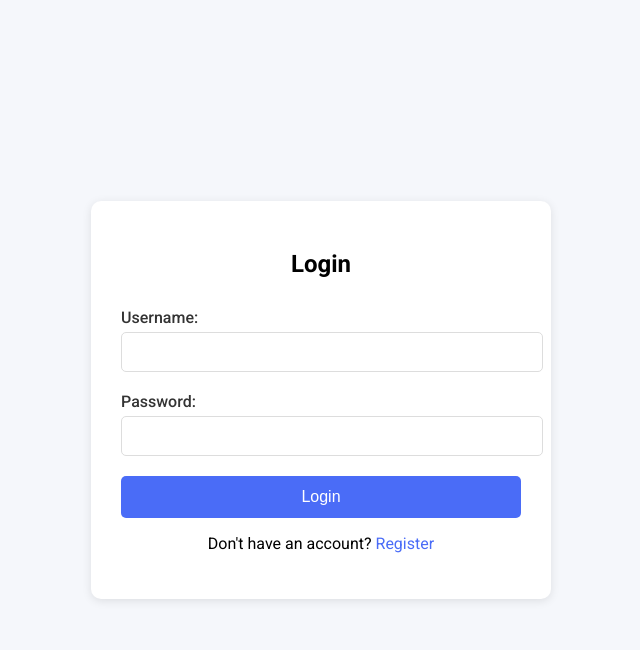
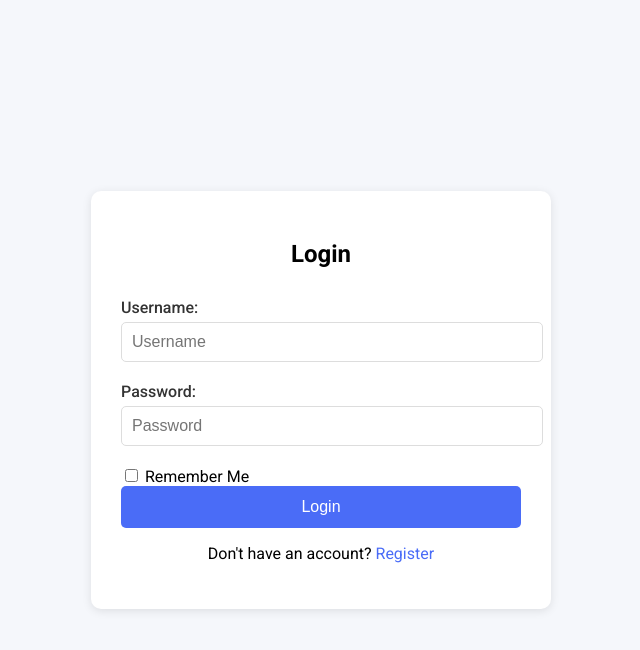
Before and after one commit to nagaramyav/chatbot, a Flask app: page /login in a window 1280 px wide. Shown: the top 650 px of the page, without its empty margins (319-959 px from the left). Run offline with Flask 3, Linux system fonts and the light colour scheme.

Commit message:
Implement Remember Me functionality in login

```diff
--- a/templates/login.html
+++ b/templates/login.html
@@ -98,12 +98,15 @@
         <form method="POST">
             <div class="form-group">
                 <label>Username:</label>
-                <input type="text" name="username" required>
+                <input type="text" name="username" placeholder="Username" required>
             </div>
             <div class="form-group">
                 <label>Password:</label>
-                <input type="password" name="password" required>
+                <input type="password" name="password" placeholder="Password" required>
             </div>
+            <label>
+                <input type="checkbox" name="remember"> Remember Me
+            </label>
             <button type="submit" class="button">Login</button>
         </form>
         <div class="register-link">
```
